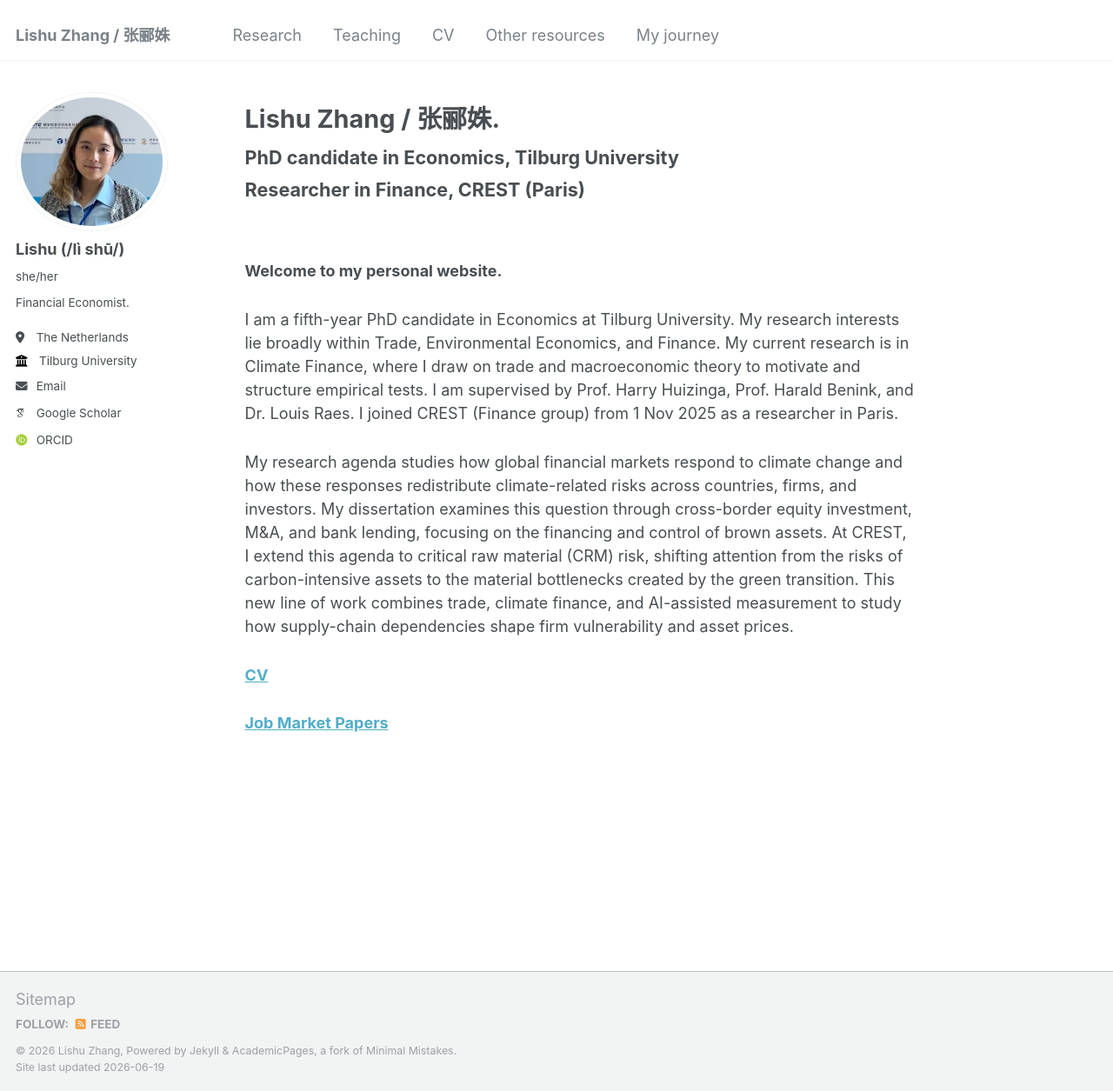
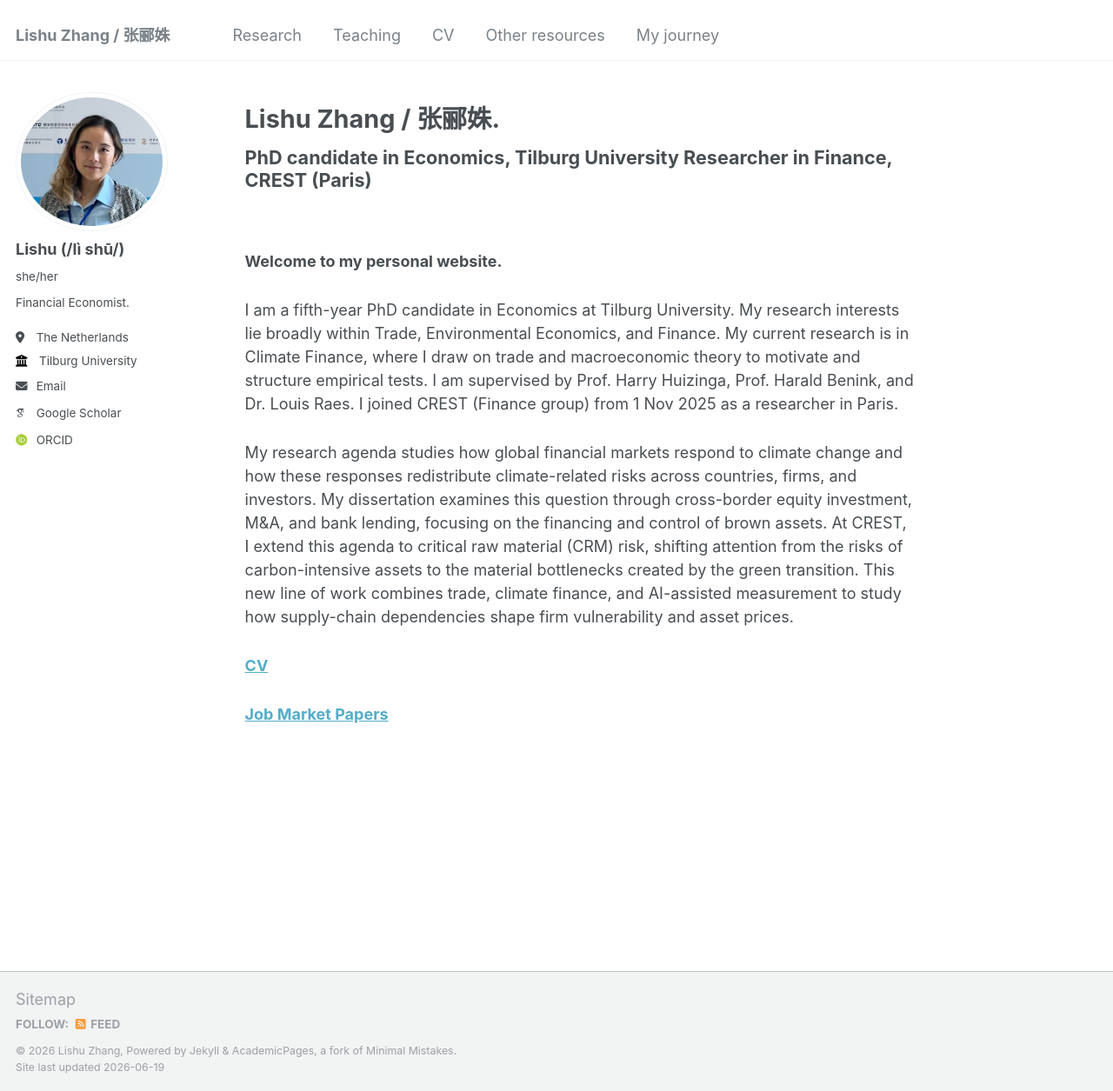
Before and after one commit to LishuZ/LishuZ.github.io, a Jekyll site: the page built from _pages/about.md, in a window 1280 px wide and 1255 px high. Shown: the whole window at 87% size. Built offline with Jekyll 4.4.1, drawn with Linux system fonts in a browser that asks for light colours; some web fonts are replaced.

Commit message:
Refactor header in about.md for better structure
Updated header formatting for clarity.

```diff
--- a/_pages/about.md
+++ b/_pages/about.md
@@ -6,8 +6,10 @@ redirect_from:
   - /about/
   - /about.html
 ---
-<h1 style='font-size: 1.2em; font-weight: bold;'> PhD candidate in Economics, Tilburg University </h1>
-  <h1 style='font-size: 1.2em; font-weight: bold;'> Researcher in Finance, CREST (Paris) </h1>
+<h1 style='font-size: 1.2em; font-weight: bold;'> PhD candidate in Economics, Tilburg University
+
+Researcher in Finance, CREST (Paris)
+</h1>
 <br />
 
 **Welcome to my personal website.**
```
